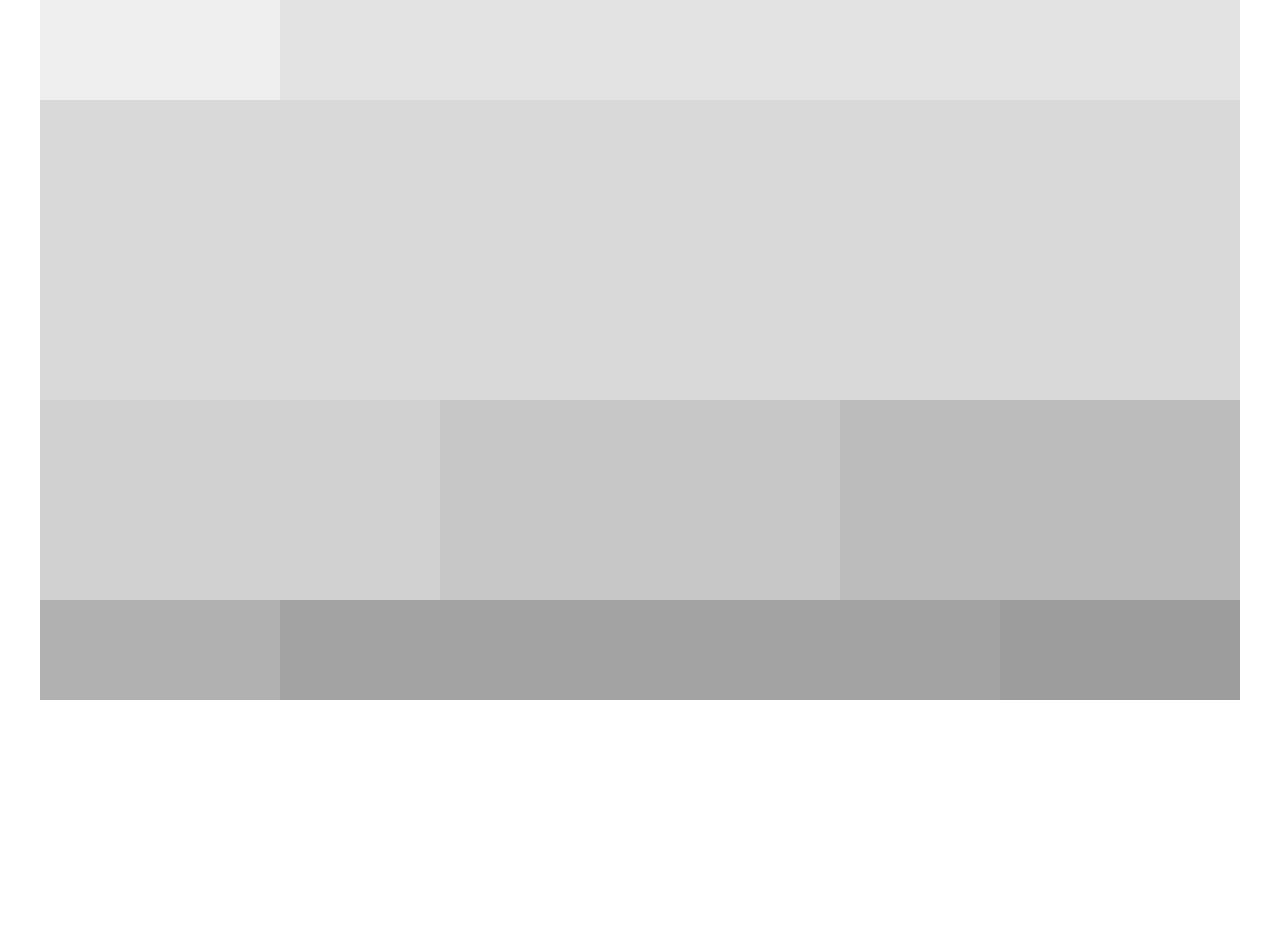
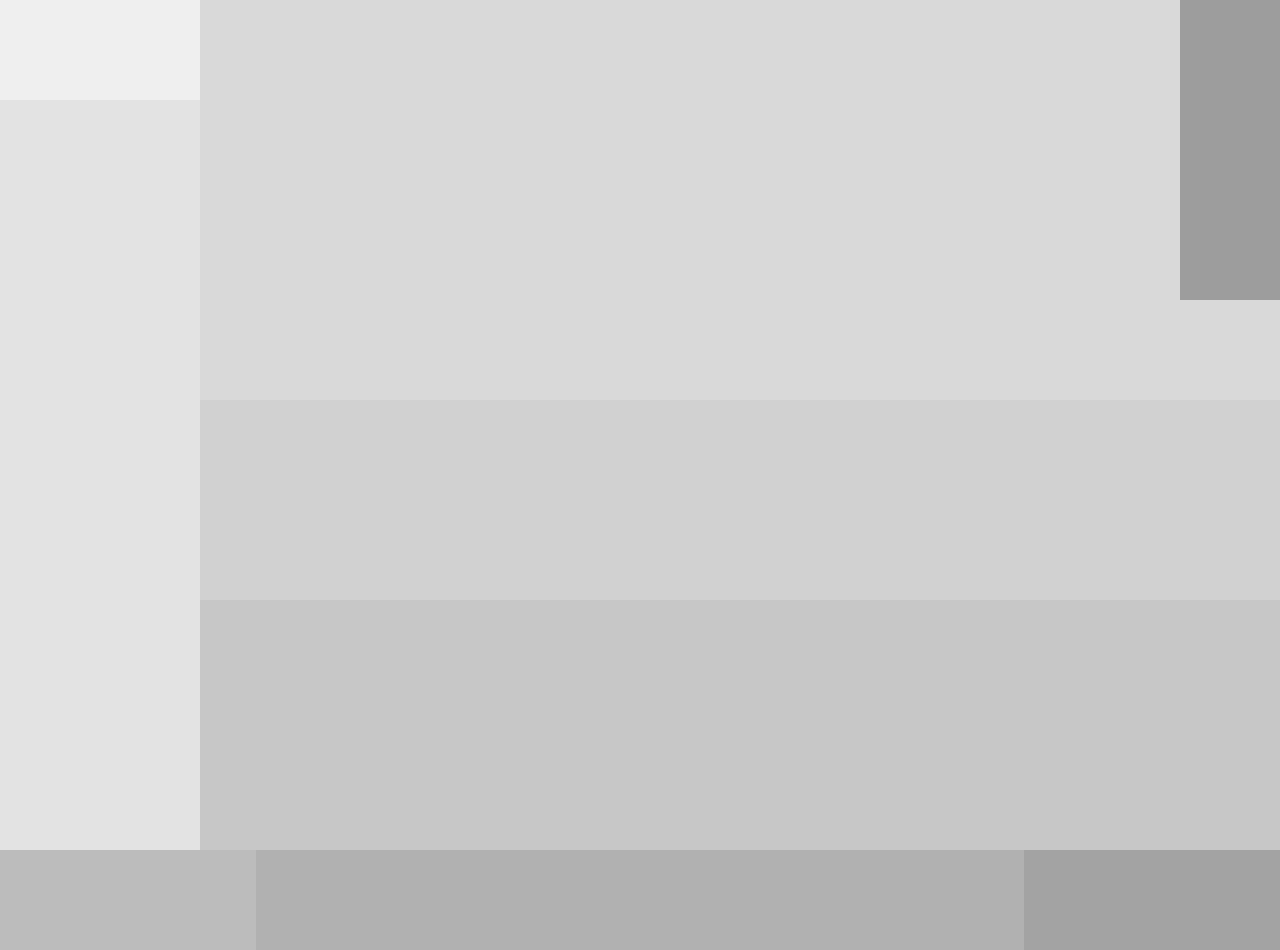
Before and after one commit to JoJo1003/HTML, a plain HTML site: page index.html in a window 1280 px wide. Before the commit the page ends 800 px from the top, so only its background shows below. Drawn offline with Linux system fonts and the light colour scheme.

Commit message:
웹디자인 레이아웃D-1

```diff
--- a/index.html
+++ b/index.html
@@ -3,48 +3,60 @@
 <head>
     <meta charset="UTF-8">
     <meta name="viewport" content="width=device-width, initial-scale=1.0">
-    <title>웹디자인기능사 레이아웃 A-1</title>
+    <title>웹디자인기능사 레이아웃 D-1</title>
     <style>
         * {
             margin: 0;
             padding: 0;
         }
         #wrap {
-            width: 1200px;
-            margin: 0 auto;
-        }
-        #header {
             width: 100%;
             display: flex;
+            flex-wrap: wrap;
         }
-        #header .logo {
-            width: 20%;
+        #aside {
+            width: 200px;
+            height: 850px;
+            background-color: #efefef;
+        }
+        #aside .logo {
+            width: 100%;
             height: 100px;
-            background-color: #efefef
+            background-color: #efefef;
         }
-        #header .nav {
-            width: 80%;
-            height: 100px;
-            background-color: #e3e3e3
+        #aside .nav {
+            width: 100%;
+            height: 750px;
+            background-color: #e3e3e3;
+        }
+        #main {
+            width: calc(100% - 200px);
+            height: 850px;
+            background-color: #e3e3e3;
+        }
+        #slider {
+            width: 100%;
+            height: 400px;
+            background-color: #d9d9d9;
+            position: relative;
+        }
+        #slider .link {
+            position: absolute;
+            right: 0;
+            top: 0;
+            width: 100px;
+            height: 300px;
+            background-color: #9d9d9d;
+        }
+        #banner {
+            width: 100%;
+            height: 200px;
+            background-color: #d1d1d1;
         }
         #contents {
             width: 100%;
-            display: flex;
-        }
-        #contents .content1 {
-            width: 33.3333%;
-            height: 200px;
-            background-color: #d1d1d1;
-        }
-        #contents .content2 {
-            width: 33.3333%;
-            height: 200px;
+            height: 250px;
             background-color: #c7c7c7;
-        }
-        #contents .content3 {
-            width: 33.3333%;
-            height: 200px;
-            background-color: #bcbcbc;
         }
         #footer {
             width: 100%;
@@ -53,50 +65,48 @@
         #footer .footer1 {
             width: 20%;
             height: 100px;
-            background-color: #b1b1b1 ;
+            background-color: #bcbcbc;
         }
         #footer .footer2 {
             width: 60%;
             height: 100px;
-            background-color: #a3a3a3 ;
+            background-color: #b1b1b1;
         }
         #footer .footer3 {
             width: 20%;
             height: 100px;
-            background-color: #9d9d9d ;
+            background-color: #a3a3a3;
         }
-        #slider {
-            width: 100%;
-            height: 300px;
-            background-color: #d9d9d9
-        }
-
     </style>
 </head>
 <body>
     <div id="wrap">
-        <div id="header">
-            <div class="logo"></div>
-            <div class="nav"></div>
-        </div>
-         <!-- //header -->
-        <div id="slider">
-        </div>
-        <!-- //slider -->
+        <aside id="aside">
+            <h1 class="logo"></h1>
+            <nav class="nav"></nav>
+        </aside>
+        <!-- //aside -->
+        <main id="main">
+            <article id="slider">
+                <div class="link"></div>
+            </article>
+            <!-- //slider -->
 
-        <div id="contents">
-            <div class="content1"></div>
-            <div class="content2"></div>
-            <div class="content3"></div>
-        </div>
-        <!-- //contents -->
+            <article id="banner">
+            </article>
+            <!-- //banner -->
 
-        <div id="footer">
+            <section id="contents">
+            </section>
+            <!-- //section -->
+        </main>
+        <footer id="footer">
             <div class="footer1"></div>
             <div class="footer2"></div>
             <div class="footer3"></div>
-        </div>
+        </footer>
         <!-- //footer -->
     </div>
+    <!-- //wrap -->
 </body>
 </html>
```
